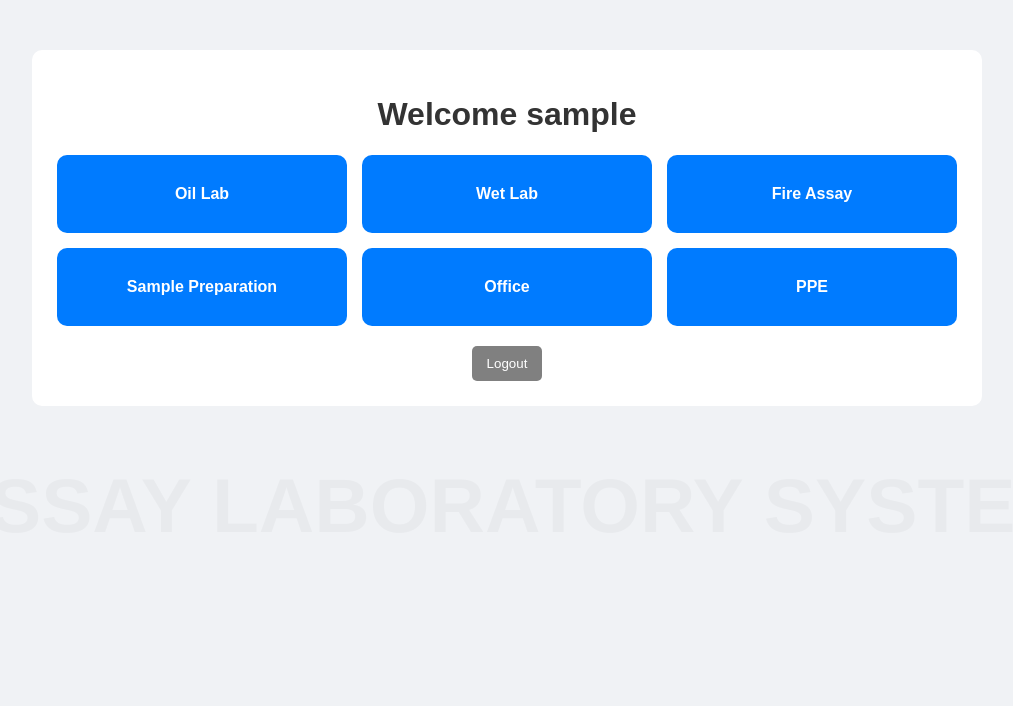
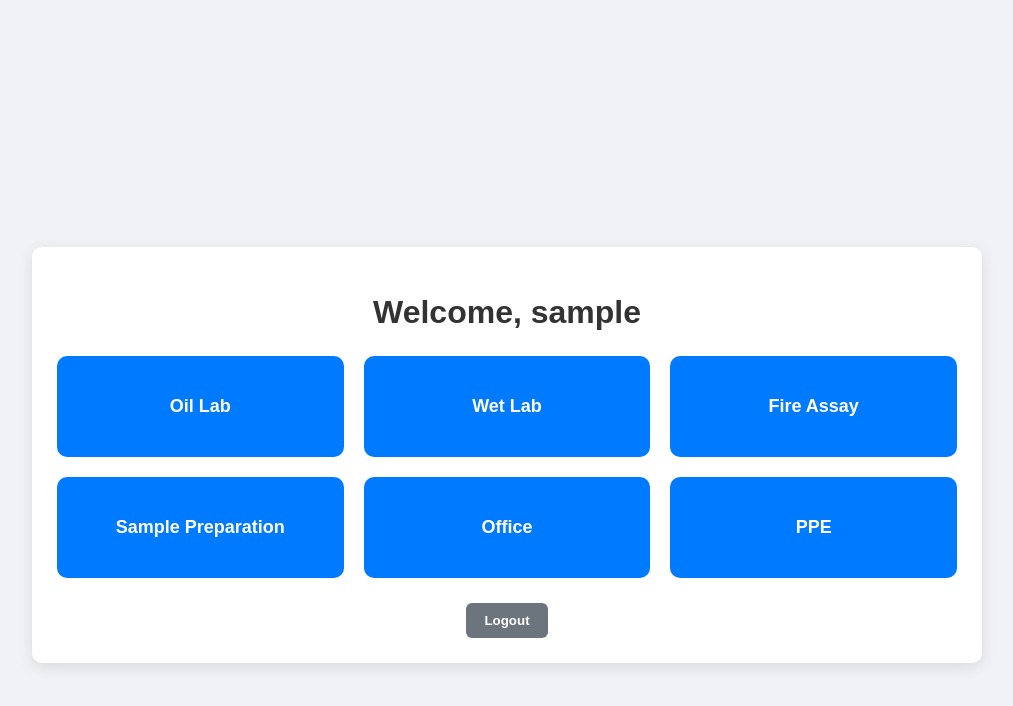
Before and after one commit to samuelcaligner/assay-inventory-management-system, a Flask app: page /dashboard in a window 1280 px wide. Shown: the top 706 px of the page, without its empty margins (133-1146 px from the left). Run offline with Flask 3, Linux system fonts and the light colour scheme; the visitor is signed in with stand-in values (Sample User, id 1).

Commit message:
Update dashboard.html

```diff
--- a/templates/dashboard.html
+++ b/templates/dashboard.html
@@ -8,48 +8,34 @@
 body {
     font-family: Arial;
     margin: 0;
-    padding: 0;
+    min-height: 100vh;
+    display: flex;
+    justify-content: center;
+    align-items: center;
     background: #f0f2f5;
-}
-
-/* WATERMARK */
-.bg-text {
-    position: fixed;
-    width: 100%;
-    height: 100%;
-    display: flex;
-    align-items: center;
-    justify-content: center;
-    font-size: 6vw;
-    font-weight: bold;
-    color: rgba(0,0,0,0.03);
-    pointer-events: none;
-    text-align: center;
 }
 
 /* MAIN CONTAINER */
 .container {
-    position: relative;
+    width: 90%;
     max-width: 900px;
-    margin: auto;
-    margin-top: 50px;
     background: white;
     padding: 25px;
     border-radius: 10px;
+    box-shadow: 0 4px 15px rgba(0,0,0,0.1);
+    text-align: center;
 }
 
-/* TITLE */
 h1 {
-    text-align: center;
+    margin-bottom: 25px;
     color: #333;
 }
 
-/* GRID */
+/* MODULE GRID */
 .grid {
     display: grid;
     grid-template-columns: repeat(3, 1fr);
-    gap: 15px;
-    margin-top: 20px;
+    gap: 20px;
 }
 
 /* MODULE BUTTON */
@@ -57,21 +43,26 @@ h1 {
     position: relative;
     background: #007bff;
     color: white;
-    padding: 30px;
+    padding: 40px 10px;
     border-radius: 10px;
-    text-align: center;
+    font-size: 18px;
+    font-weight: bold;
     cursor: pointer;
-    font-weight: bold;
+    transition: 0.2s;
     user-select: none;
+}
+
+.module:hover {
+    transform: translateY(-3px);
 }
 
 /* DELETE BUTTON */
 .del {
     position: absolute;
-    top: -8px;
-    right: -8px;
-    width: 22px;
-    height: 22px;
+    top: -10px;
+    right: -10px;
+    width: 25px;
+    height: 25px;
     border-radius: 50%;
     background: red;
     color: white;
@@ -80,37 +71,38 @@ h1 {
     display: none;
 }
 
-/* SHOW DELETE ON HOVER */
+/* show only on admin hover */
 .module:hover .del {
     display: block;
 }
 
 /* CONTROLS */
 .controls {
-    margin-top: 20px;
+    margin-top: 25px;
     display: flex;
     justify-content: center;
-    gap: 10px;
+    gap: 15px;
 }
 
-.btn {
-    padding: 10px 15px;
+button {
+    padding: 10px 18px;
     border: none;
-    border-radius: 5px;
+    border-radius: 6px;
     cursor: pointer;
+    font-weight: bold;
 }
 
-.add {
-    background: green;
+.add-btn {
+    background: #28a745;
     color: white;
 }
 
 .logout {
-    background: gray;
+    background: #6c757d;
     color: white;
 }
 
-/* HIDE FOR NON ADMIN */
+/* hide admin-only */
 .hidden {
     display: none !important;
 }
@@ -119,76 +111,74 @@ h1 {
 
 <body>
 
-<div class="bg-text">ASSAY LABORATORY SYSTEM</div>
-
 <div class="container">
 
-    <h1>Welcome {{ user }}</h1>
+<h1>Welcome, {{ user }}</h1>
 
 <div class="grid" id="grid"></div>
 
 <div class="controls">
-        <button class="btn add" id="addBtn" onclick="addModule()">+ Add Module</button>
-        <a href="/logout"><button class="btn logout">Logout</button></a>
+    <button class="add-btn" id="addBtn" onclick="addModule()">+ Add Module</button>
+    <a href="/logout"><button class="logout">Logout</button></a>
 </div>
 
 </div>
 
 <script>
 const isAdmin = {{ 'true' if is_admin else 'false' }};
-
-// DEFAULT MODULES
-const defaultModules = [
-    "Oil Lab",
-    "Wet Lab",
-    "Fire Assay",
-    "Sample Prep",
-    "Office",
-    "PPE"
-];
+const defaultModules = ['Oil Lab','Wet Lab','Fire Assay','Sample Prep','Office','PPE'];
 
 // ================= INIT =================
-window.onload = function () {
+window.onload = () => {
+    loadModules();
+
+    // hide admin controls if not admin
     if (!isAdmin) {
         document.getElementById("addBtn").classList.add("hidden");
     }
-
-    loadModules();
 };
 
 // ================= LOAD MODULES =================
 function loadModules() {
-    fetch("/get_modules")
+    fetch('/get_modules')
     .then(res => res.json())
-    .then(data => {
+    .then(mods => {
+
+        if (!Array.isArray(mods) || mods.length === 0) {
+            mods = defaultModules;
+
+            fetch('/save_modules', {
+                method: 'POST',
+                headers: {'Content-Type': 'application/json'},
+                body: JSON.stringify({modules: mods})
+            });
+        }
+
+        render(mods);
+    });
+}
+
+// ================= RENDER =================
+function render(mods) {
     const grid = document.getElementById("grid");
     grid.innerHTML = "";
 
-        if (!data || data.length === 0) {
-            data = defaultModules;
+    mods.forEach((name, index) => {
 
-            fetch("/save_modules", {
-                method: "POST",
-                headers: {"Content-Type": "application/json"},
-                body: JSON.stringify({modules: defaultModules})
-            });
-        }
-
-        data.forEach((name, index) => {
         const div = document.createElement("div");
         div.className = "module";
-            div.innerText = name;
+        div.textContent = name;
 
-            // OPEN MODULE
+        // open module
         div.onclick = () => {
             window.location.href = "/module/" + encodeURIComponent(name);
         };
 
-            // DELETE BUTTON (ADMIN ONLY)
+        // admin delete button
         if (isAdmin) {
             const del = document.createElement("button");
+            del.className = "del";
             del.innerText = "x";
-                del.className = "del";
 
             del.onclick = (e) => {
                 e.stopPropagation();
@@ -196,63 +186,37 @@ function loadModules() {
             };
 
             div.appendChild(del);
-
-                // RENAME (RIGHT CLICK ADMIN ONLY)
-                div.oncontextmenu = (e) => {
-                    e.preventDefault();
-                    renameModule(index, name);
-                };
         }
 
         grid.appendChild(div);
     });
-    })
-    .catch(err => {
-        console.error("Module load error:", err);
-    });
 }
 
-// ================= ADD MODULE =================
+// ================= ADD MODULE (ADMIN ONLY) =================
 function addModule() {
     if (!isAdmin) return;
 
-    const name = prompt("Module name:");
-    if (!name) return;
+    const name = prompt("Enter module name:");
+    if (!name || name.trim() === "") return;
 
-    fetch("/add_module", {
-        method: "POST",
-        headers: {"Content-Type": "application/json"},
+    fetch('/add_module', {
+        method: 'POST',
+        headers: {'Content-Type': 'application/json'},
         body: JSON.stringify({name: name.trim()})
-    })
-    .then(() => loadModules());
+    }).then(() => loadModules());
 }
 
-// ================= DELETE =================
+// ================= DELETE MODULE =================
 function deleteModule(index) {
-    if (!confirm("Delete module?")) return;
+    if (!isAdmin) return;
 
-    fetch("/delete_module", {
-        method: "POST",
-        headers: {"Content-Type": "application/json"},
-        body: JSON.stringify({index: index})
-    })
-    .then(() => loadModules());
-}
+    if (!confirm("Delete this module?")) return;
 
-// ================= RENAME =================
-function renameModule(index, oldName) {
-    const newName = prompt("Rename module:", oldName);
-    if (!newName) return;
-
-    fetch("/rename_module", {
-        method: "POST",
-        headers: {"Content-Type": "application/json"},
-        body: JSON.stringify({
-            index: index,
-            newName: newName.trim()
-        })
-    })
-    .then(() => loadModules());
+    fetch('/delete_module', {
+        method: 'POST',
+        headers: {'Content-Type': 'application/json'},
+        body: JSON.stringify({index})
+    }).then(() => loadModules());
 }
 </script>
 
```
Lines whose indentation alone changed are shown as unchanged.
